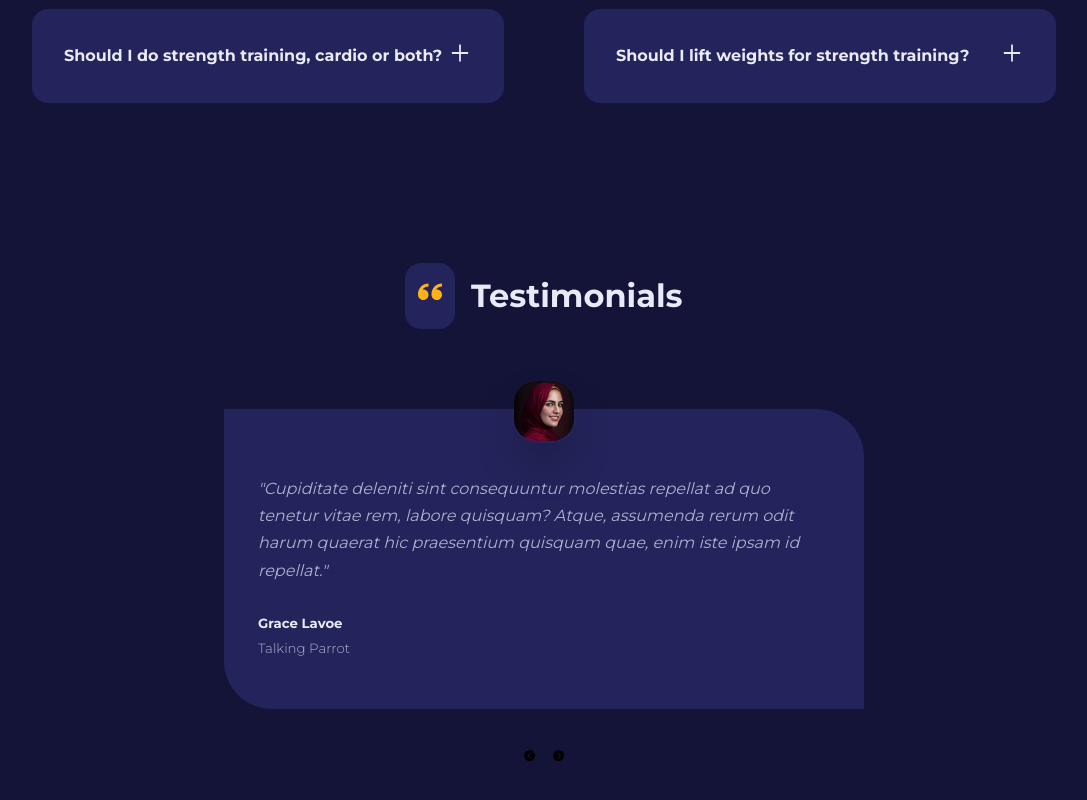
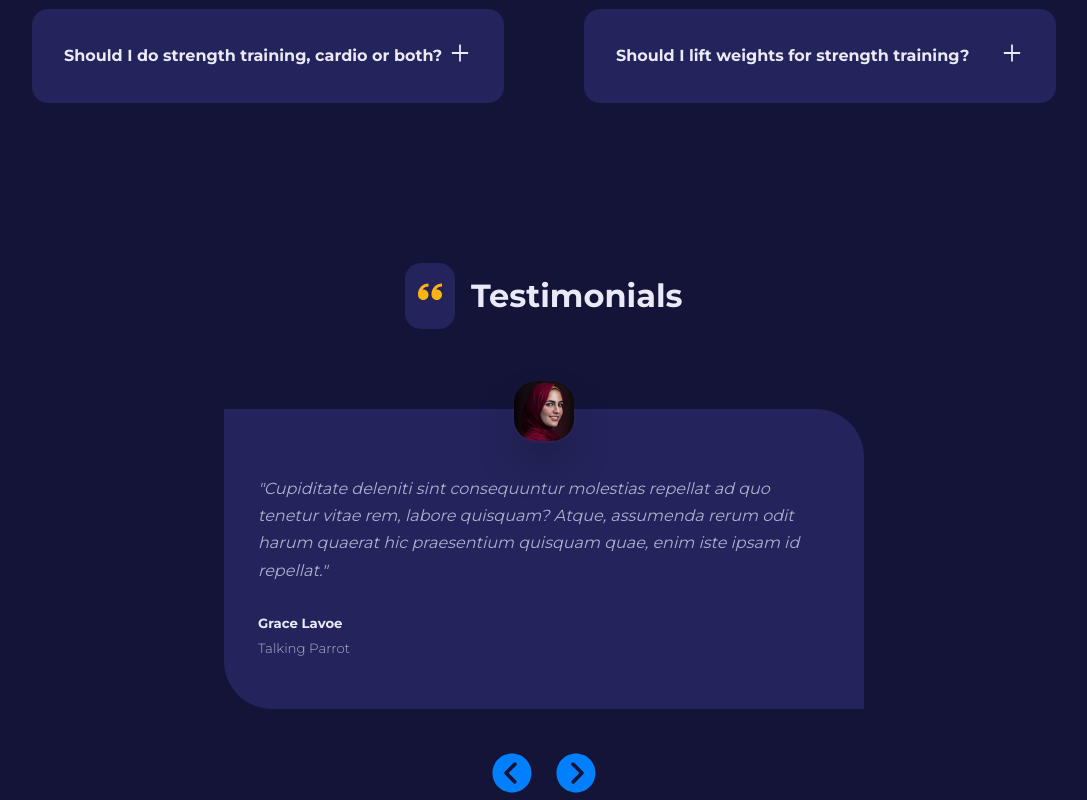
Before and after one commit to Eddysam2000/XP-Fitness, a React (Create React App) app: page / in a window 1280 px wide. Shown: the part 2742-3542 px from the top of the page, without its empty margins (96-1183 px from the left). Before the commit the page ends 3508 px from the top, so only its background shows below. Built offline with nearby package versions, Linux system fonts and the light colour scheme.

Commit message:
testimonial added

```diff
--- a/src/components/Testimonials.jsx
+++ b/src/components/Testimonials.jsx
@@ -10,6 +10,14 @@ import { testimonials } from "../data"
 const Testimonials = () => {
     const [index, setIndex] = useState(3)
     const {name,quote, job, avatar} = testimonials[index]
+
+    const prevTestimonialHandler = () => {
+
+    }
+    const nextTestimonialHandler = () => {
+
+    }
+
   return (
     <section className="testimonials">
         <div className="container testimonials_container">
@@ -23,8 +31,8 @@ const Testimonials = () => {
                 <small className="testimonial_title">{job}</small>
             </Card>
             <div className="testimonials_btn-container">
-                <button className="testimonials_btn"><IoIosArrowDropleftCircle/></button>
-                <button className="testimonials_btn"><IoIosArrowDroprightCircle/></button>
+                <button className="testimonials_btn" onClick={prevTestimonialHandler}><IoIosArrowDropleftCircle/></button>
+                <button className="testimonials_btn" onClick={nextTestimonialHandler}><IoIosArrowDroprightCircle/></button>
             </div>
         </div>
     </section>
--- a/src/pages/home/home.css
+++ b/src/pages/home/home.css
@@ -214,3 +214,10 @@
     cursor: pointer;
     background: transparent;
 }
+
+.testimonials_btn svg {
+    width: 3rem;
+    height: 3rem;
+    fill: var(--color-primary);
+    font-size: 1.8rem;
+}
```
